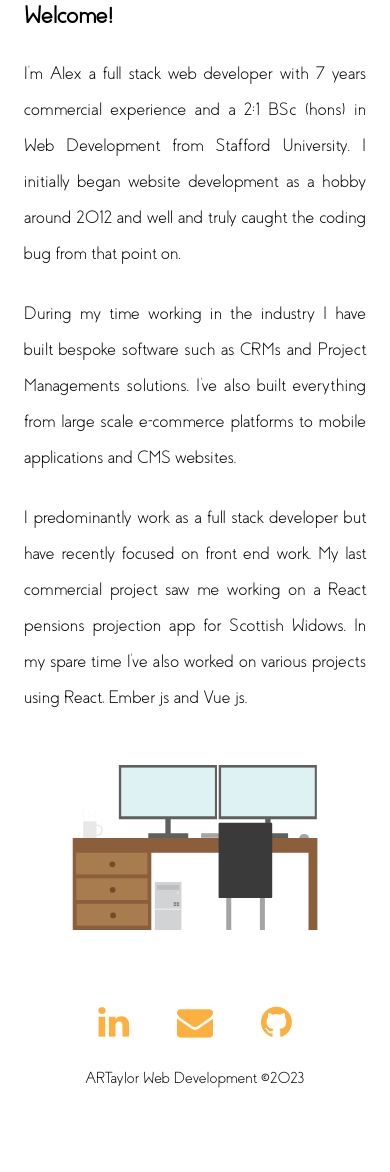
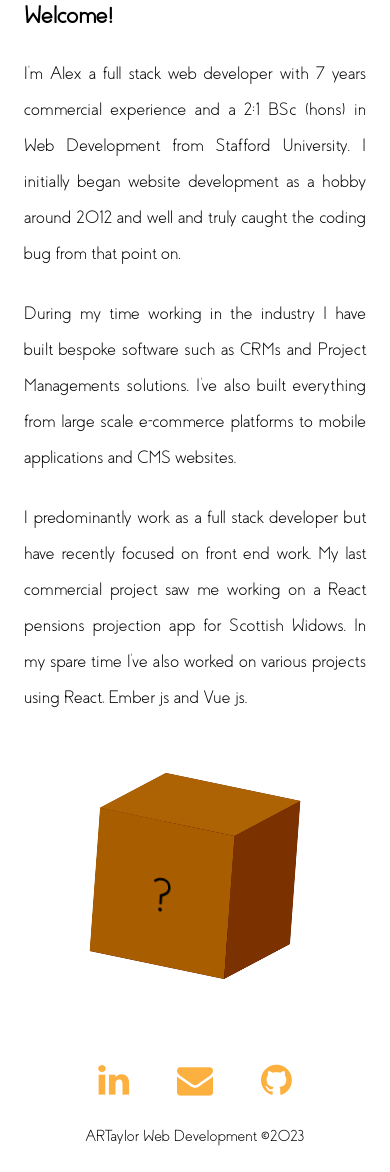
Before and after one commit to ARTaylor1502/portfolio-react, a React (Create React App) app: page / in a window 390 px wide. Before the commit the page ends 1114 px from the top, so only its background shows below. Built offline with nearby package versions, Linux system fonts and the light colour scheme; no server answers.

Commit message:
Make box reponsive and remove desk image

```diff
--- a/public/index.css
+++ b/public/index.css
@@ -561,8 +561,8 @@ video {
 
 .cube {
   position: absolute;
-  top: 70%;
   left: 50%;
+  top: 10rem;
   transform-style: preserve-3d;
   transform: rotateX(345deg) rotateY(334deg) rotateZ(360deg);
 }
--- a/src/components/Home/Home.js
+++ b/src/components/Home/Home.js
@@ -43,12 +43,10 @@ const Home = () => {
             </p>
           </div>
         </div>
-
+        <div className="h-80 relative">
           <div
             ref={boxRef}
-          className={`hidden md:block cube cursor-pointer${
-            ballsActive ? "" : " shake"
-          }`}
+            className={`cube cursor-pointer${ballsActive ? "" : " shake"}`}
             onClick={() => toggleBallsActive()}
           >
             <div className="z-30 face -front flex items-center justify-center text-6xl">
@@ -60,11 +58,7 @@ const Home = () => {
             <div className="z-10 face -right"></div>
             <div className="z-10 face -back"></div>
           </div>
-        <img
-          src="desk.svg"
-          alt="Desk"
-          className="p-12 mx-auto w-100 md:hidden"
-        />
+        </div>
       </div>
       {ballsActive && (
         <Canvas
```
Also changed, not shown: public/desk.svg (deleted). Lines whose indentation alone changed are shown as unchanged.
